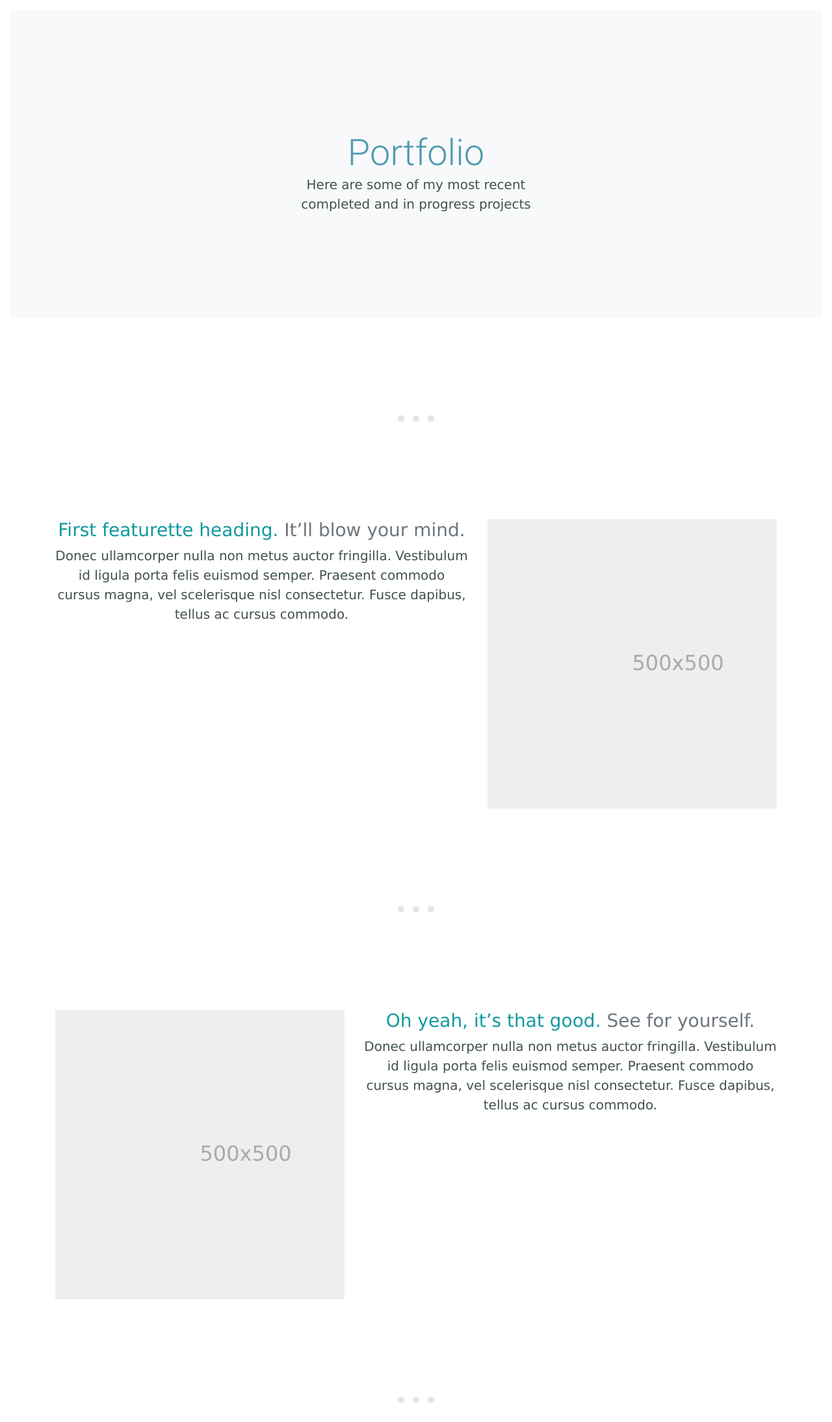
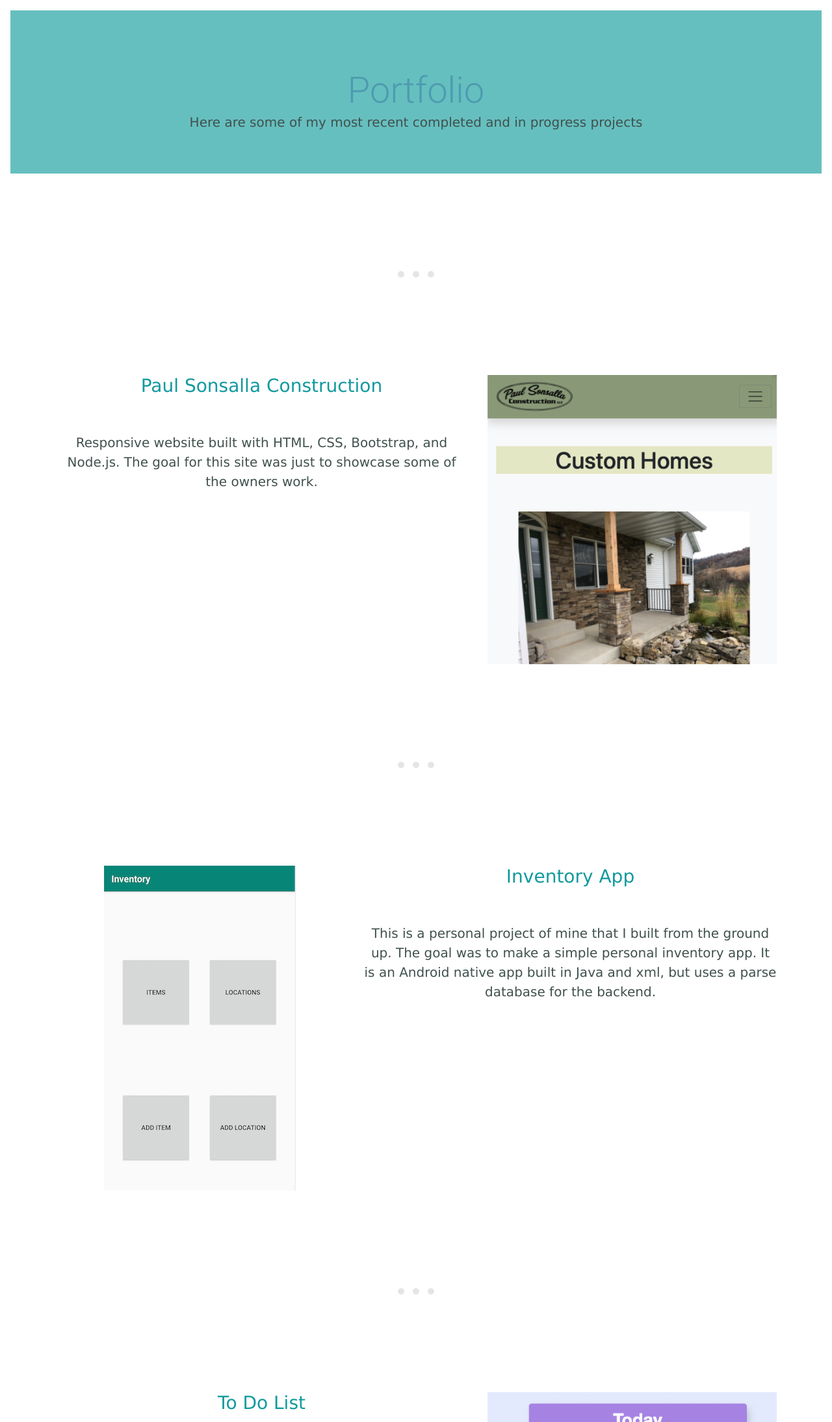
Before and after one commit to klintwales/Klint-Wales, a plain HTML site: page portfolio.html in a window 1280 px wide. Shown: the top 2188 px of the page at 65% size. Drawn offline with nearby package versions, Linux system fonts and the light colour scheme.

Commit message:
create skeleton for page, add links to titles of projects

```diff
--- a/portfolio.html
+++ b/portfolio.html
@@ -30,13 +30,9 @@
 
 <body>
 
-<div class="position-relative overflow-hidden p-3 p-md-5 m-md-3 text-center bg-light">
-  <div class="col-md-5 p-lg-5 mx-auto my-5">
+<div class="portfolio-title position-relative overflow-hidden p-3 p-md-5 m-md-3 text-center ">
     <h1 class="display-4 font-weight-normal">Portfolio</h1>
     <p class="lead font-weight-normal">Here are some of my most recent completed and in progress projects</p>
-  </div>
-  <div class="product-device shadow-sm d-none d-md-block"></div>
-  <div class="product-device product-device-2 shadow-sm d-none d-md-block"></div>
 </div>
 
 <div class="container marketing">
@@ -46,11 +42,12 @@
 
     <div class="row featurette">
       <div class="col-md-7">
-        <h3 class="featurette-heading">First featurette heading. <span class="text-muted">It’ll blow your mind.</span></h3>
-        <p class="lead">Donec ullamcorper nulla non metus auctor fringilla. Vestibulum id ligula porta felis euismod semper. Praesent commodo cursus magna, vel scelerisque nisl consectetur. Fusce dapibus, tellus ac cursus commodo.</p>
+        <h3 class="featurette-heading"><a href= "https://paul-sonsalla-construction.herokuapp.com/" target="_blank">Paul Sonsalla Construction</a></h3>
+        <br>
+        <p class="lead"> Responsive website built with HTML, CSS, Bootstrap, and Node.js. The goal for this site was just to showcase some of the owners work.</p>
       </div>
       <div class="col-md-5">
-        <svg class="bd-placeholder-img bd-placeholder-img-lg featurette-image img-fluid mx-auto" width="500" height="500" xmlns="http://www.w3.org/2000/svg" preserveAspectRatio="xMidYMid slice" focusable="false" role="img" aria-label="Placeholder: 500x500"><title>Placeholder</title><rect width="100%" height="100%" fill="#eee"></rect><text x="50%" y="50%" fill="#aaa" dy=".3em">500x500</text></svg>
+        <img class="bd-placeholder-img bd-placeholder-img-lg featurette-image img-fluid mx-auto" width="500" height="500" src="images/Screenshots/Paul-Sonsalla-Construction.png" preserveAspectRatio="xMidYMid slice" focusable="false" role="img" aria-label="Placeholder: 500x500"><title>Placeholder</title><rect width="100%" height="100%" fill="#eee"></rect></img>
       </div>
     </div>
 
@@ -58,11 +55,12 @@
 
     <div class="row featurette">
       <div class="col-md-7 order-md-2">
-        <h3 class="featurette-heading">Oh yeah, it’s that good. <span class="text-muted">See for yourself.</span></h3>
-        <p class="lead">Donec ullamcorper nulla non metus auctor fringilla. Vestibulum id ligula porta felis euismod semper. Praesent commodo cursus magna, vel scelerisque nisl consectetur. Fusce dapibus, tellus ac cursus commodo.</p>
+        <h3 class="featurette-heading"><a href="https://github.com/klintwales/Inventory" target="_blank">Inventory App</a></h3>
+        <br />
+        <p class="lead">This is a personal project of mine that I built from the ground up. The goal was to make a simple personal inventory app. It is an Android native app built in Java and xml, but uses a parse database for the backend.</p>
       </div>
       <div class="col-md-5 order-md-1">
-        <svg class="bd-placeholder-img bd-placeholder-img-lg featurette-image img-fluid mx-auto" width="500" height="500" xmlns="http://www.w3.org/2000/svg" preserveAspectRatio="xMidYMid slice" focusable="false" role="img" aria-label="Placeholder: 500x500"><title>Placeholder</title><rect width="100%" height="100%" fill="#eee"></rect><text x="50%" y="50%" fill="#aaa" dy=".3em">500x500</text></svg>
+        <img class="bd-placeholder-img bd-placeholder-img-lg featurette-image img-fluid mx-auto" height="500" src="images/Screenshots/inventory.png" preserveAspectRatio="xMidYMid slice" focusable="false" role="img" aria-label="Placeholder: 500x500"><title>Placeholder</title><rect width="100%" height="100%" fill="#eee"></rect></img>
       </div>
     </div>
 
@@ -70,11 +68,12 @@
 
     <div class="row featurette">
       <div class="col-md-7">
-        <h3 class="featurette-heading">And lastly, this one. <span class="text-muted">Checkmate.</span></h3>
-        <p class="lead">Donec ullamcorper nulla non metus auctor fringilla. Vestibulum id ligula porta felis euismod semper. Praesent commodo cursus magna, vel scelerisque nisl consectetur. Fusce dapibus, tellus ac cursus commodo.</p>
+        <h3 class="featurette-heading"><a href="https://enigmatic-waters-00550.herokuapp.com/" target="_blank">To Do List</a></h3>
+        <br />
+        <p class="lead">This was a class project that I completed on<a href="https://www.udemy.com/course/the-complete-web-development-bootcamp/">Udemy.</a>It involved using HTML, CSS, Bootstrap, Node.js, and utilizes a mongo database.</p>
       </div>
       <div class="col-md-5">
-        <svg class="bd-placeholder-img bd-placeholder-img-lg featurette-image img-fluid mx-auto" width="500" height="500" xmlns="http://www.w3.org/2000/svg" preserveAspectRatio="xMidYMid slice" focusable="false" role="img" aria-label="Placeholder: 500x500"><title>Placeholder</title><rect width="100%" height="100%" fill="#eee"></rect><text x="50%" y="50%" fill="#aaa" dy=".3em">500x500</text></svg>
+        <img class="bd-placeholder-img bd-placeholder-img-lg featurette-image img-fluid mx-auto" height="500" src="images/Screenshots/toDo.png" preserveAspectRatio="xMidYMid slice" focusable="false" role="img" aria-label="Placeholder: 500x500"><title>Placeholder</title><rect width="100%" height="100%" fill="#eee"></rect></img>
       </div>
     </div>
 
--- a/styles.css
+++ b/styles.css
@@ -185,6 +185,10 @@ img {
 	background-color:#b06b4e;
 }
 
+.portfolio-title{
+  background-color: #66bfbf;
+}
+
 
 @media (max-width: 575px) {
   .skillImage {
```
Also changed, not shown: images/Screenshots/Paul-Sonsalla-Construction.png (added), images/Screenshots/inventory.png (added), images/Screenshots/toDo.png (added).
